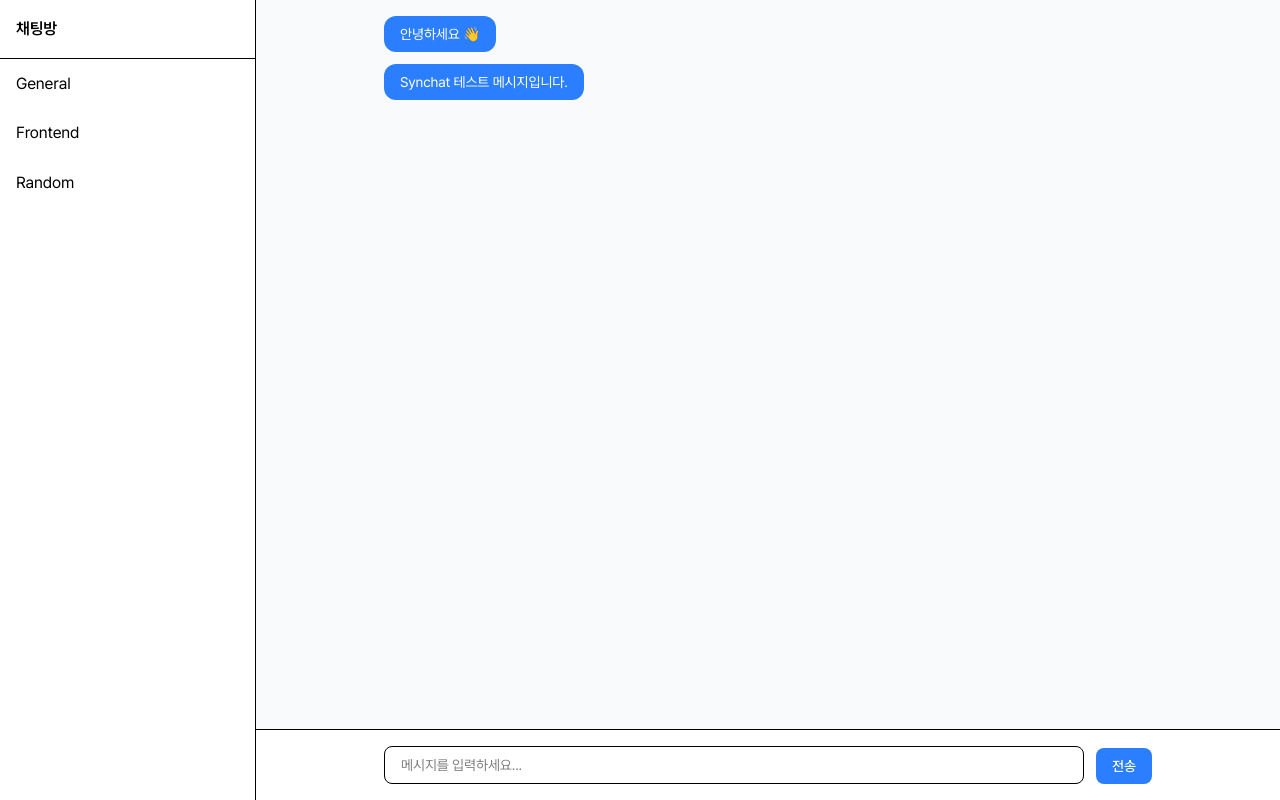
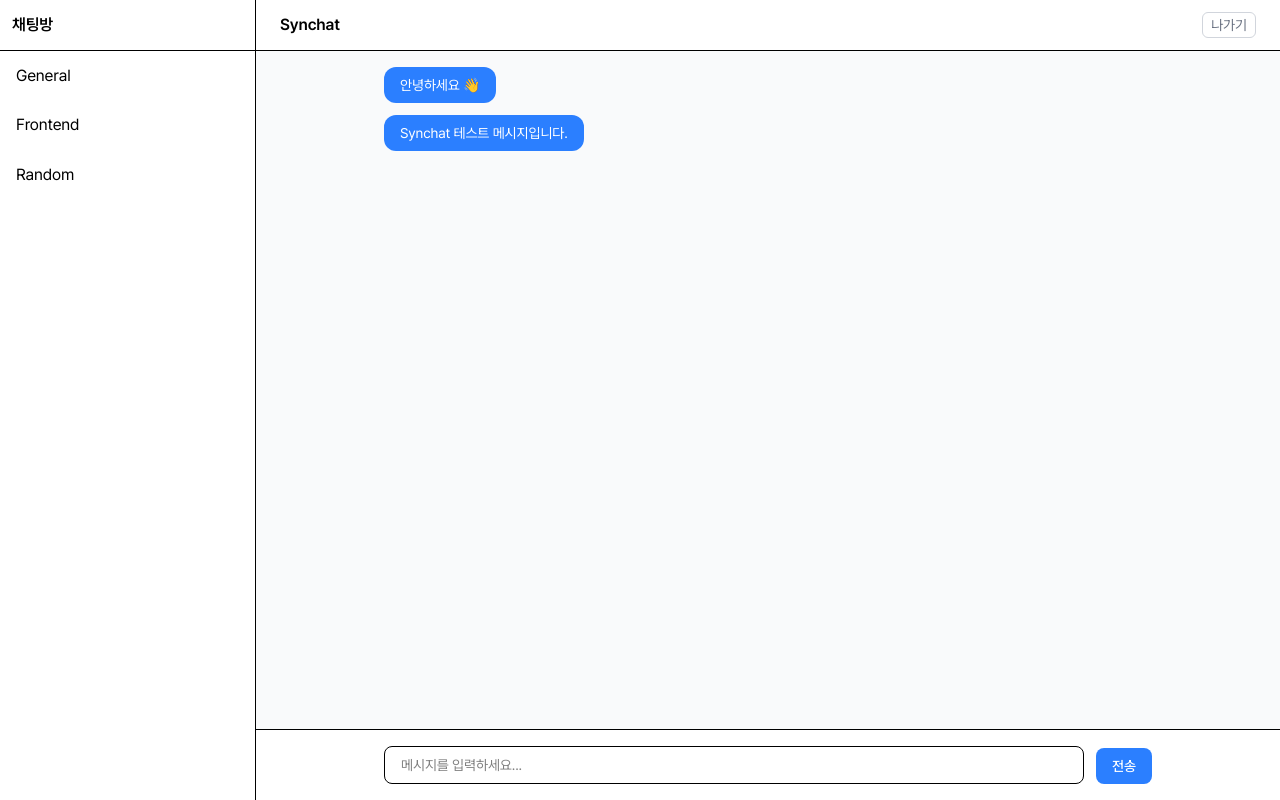
Before and after one commit to JangBai/synchat, a Next.js app in the folder frontend/: page /chat in a window 1280 px wide. Built offline with nearby package versions, Linux system fonts and the light colour scheme.

Commit message:
feat: 채팅 ui 2차 수정

```diff
--- a/frontend/src/app/chat/page.tsx
+++ b/frontend/src/app/chat/page.tsx
@@ -1,6 +1,7 @@
 "use client";
 
 import { useState } from "react";
+import ChatHeader from "@/components/chat/ChatHeader";
 import MessageList from "@/components/chat/MessageList";
 import MessageInput from "@/components/chat/MessageInput";
 
@@ -19,6 +20,7 @@ export default function RoomPage() {
 
   return (
     <div className="flex h-full flex-col">
+      <ChatHeader />
       <MessageList messages={messages} />
       <MessageInput input={input} setInput={setInput} onSend={handleSend} />
     </div>
--- /dev/null
+++ b/frontend/src/components/chat/ChatHeader.tsx
@@ -0,0 +1,14 @@
+import Link from "next/link";
+
+export default function ChatHeader() {
+  return (
+    <header className="flex items-center justify-between border-b bg-white px-6 py-3">
+      <span className="text-base font-semibold">Synchat</span>
+      <Link href="/">
+        <span className="rounded-md border border-gray-300 px-2 py-1 text-sm text-gray-500 transition duration-300 hover:bg-gray-100">
+          나가기
+        </span>
+      </Link>
+    </header>
+  );
+}
--- a/frontend/src/components/chat/RoomList.tsx
+++ b/frontend/src/components/chat/RoomList.tsx
@@ -11,7 +11,7 @@ const rooms = [
 export default function RoomList() {
   return (
     <div className="flex h-full flex-col">
-      <div className="border-b px-4 py-4 font-semibold">채팅방</div>
+      <div className="border-b px-3 py-3 font-semibold">채팅방</div>
 
       <div className="flex-1 overflow-y-auto">
         {rooms.map((room) => (
```
